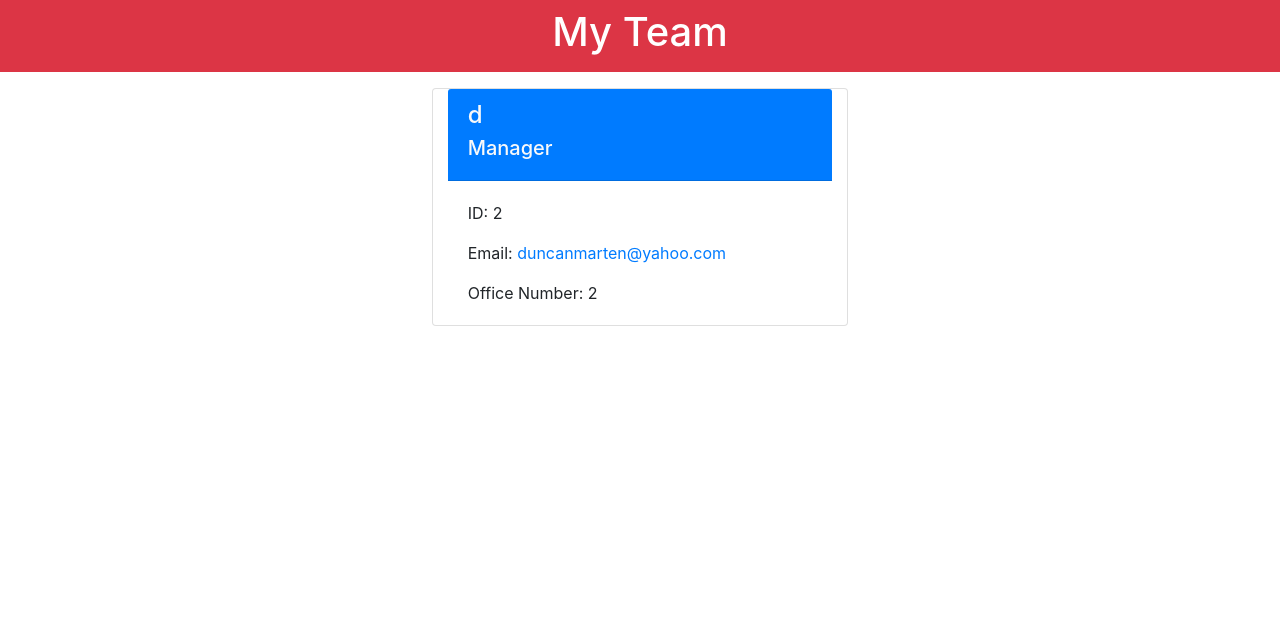
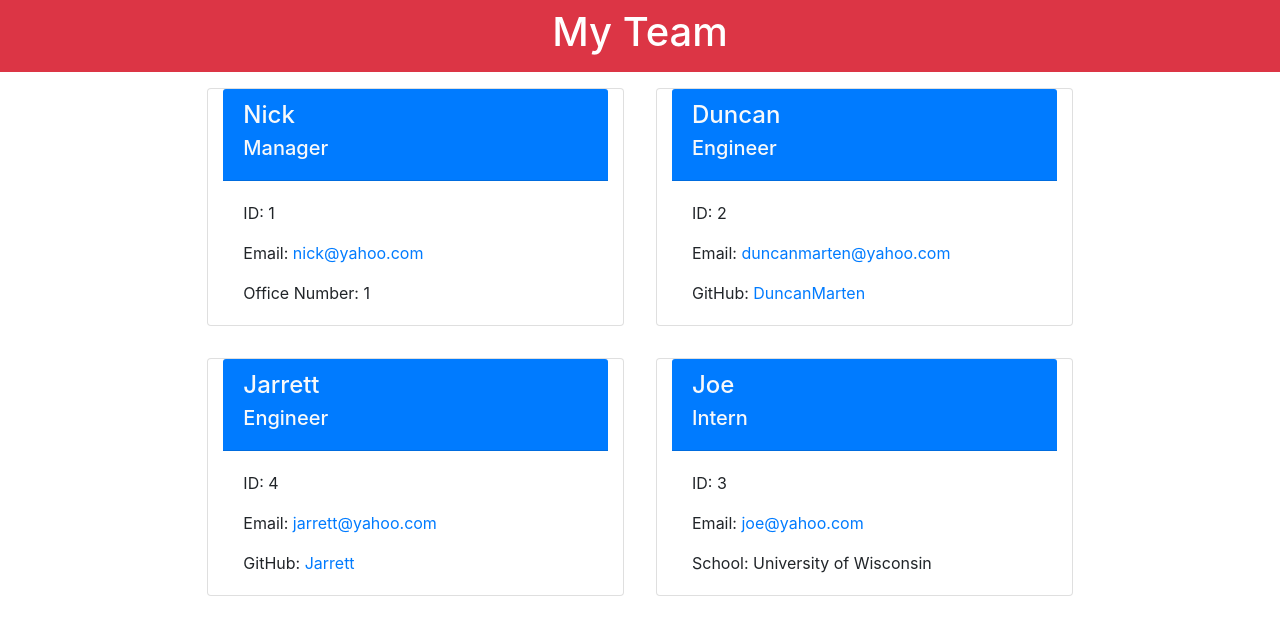
Before and after one commit to DuncanMarten/team-profile-generator, a website: page dist/employee.html in a window 1280 px wide. Drawn offline with nearby package versions, Linux system fonts and the light colour scheme.

Commit message:
added html and sample employee.html

```diff
--- a/dist/employee.html
+++ b/dist/employee.html
@@ -19,17 +19,53 @@
 
                 <div class="card col-4 m-3" style="width: 20rem;">
                     <div class="card-header bg-primary text-light">
-                        <h4 class="card-title">d</h4>
+                        <h4 class="card-title">Nick</h4>
                         <h5 class="card-subtitle mb-2">Manager</h5>
+                    </div>
+                    <div class="card-body">
+                        <p class="card-text">ID: 1</p>
+                        <p class="card-text">Email: <a href="mailto:nick@yahoo.com" class="card-link">nick@yahoo.com</a></p>
+                        <p class="card-text">Office Number: 1</p>
+                    </div>
+                </div>
+
+
+                <div class="card col-4 m-3" style="width: 20rem;">
+                    <div class="card-header bg-primary text-light">
+                        <h4 class="card-title">Duncan</h4>
+                        <h5 class="card-subtitle mb-2">Engineer</h5>
                     </div>
                     <div class="card-body">
                         <p class="card-text">ID: 2</p>
                         <p class="card-text">Email: <a href="mailto:duncanmarten@yahoo.com" class="card-link">duncanmarten@yahoo.com</a></p>
-                        <p class="card-text">Office Number: 2</p>
+                        <p class="card-text">GitHub: <a href="https://github.com/DuncanMarten" target="_blank" class="card-link">DuncanMarten</a></p>
+                    </div>
+                </div>
+
+                <div class="card col-4 m-3" style="width: 20rem;">
+                    <div class="card-header bg-primary text-light">
+                        <h4 class="card-title">Jarrett</h4>
+                        <h5 class="card-subtitle mb-2">Engineer</h5>
+                    </div>
+                    <div class="card-body">
+                        <p class="card-text">ID: 4</p>
+                        <p class="card-text">Email: <a href="mailto:jarrett@yahoo.com" class="card-link">jarrett@yahoo.com</a></p>
+                        <p class="card-text">GitHub: <a href="https://github.com/Jarrett" target="_blank" class="card-link">Jarrett</a></p>
                     </div>
                 </div>
 
 
+                <div class="card col-4 m-3" style="width: 20rem;">
+                    <div class="card-header bg-primary text-light">
+                        <h4 class="card-title">Joe</h4>
+                        <h5 class="card-subtitle mb-2">Intern</h5>
+                    </div>
+                    <div class="card-body">
+                        <p class="card-text">ID: 3</p>
+                        <p class="card-text">Email: <a href="mailto:joe@yahoo.com" class="card-link">joe@yahoo.com</a></p>
+                        <p class="card-text">School: University of Wisconsin</p>
+                    </div>
+                </div>
 
             </div>
         </main>
```
Also changed, not shown: README.md.
